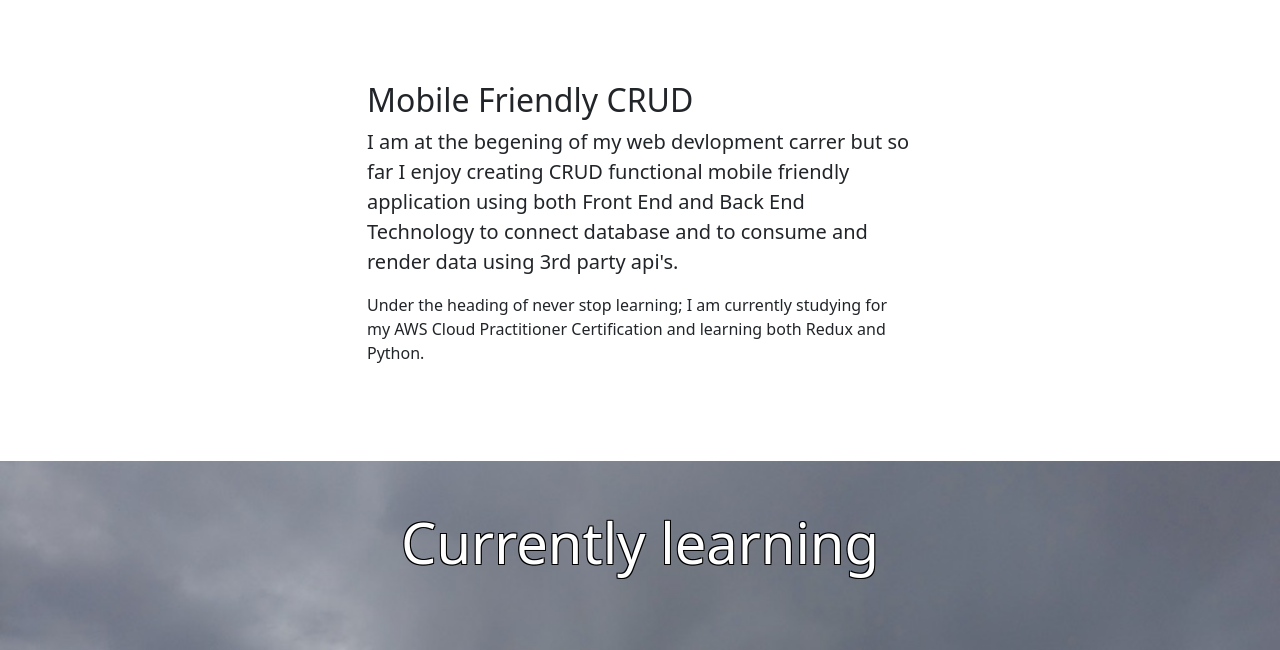
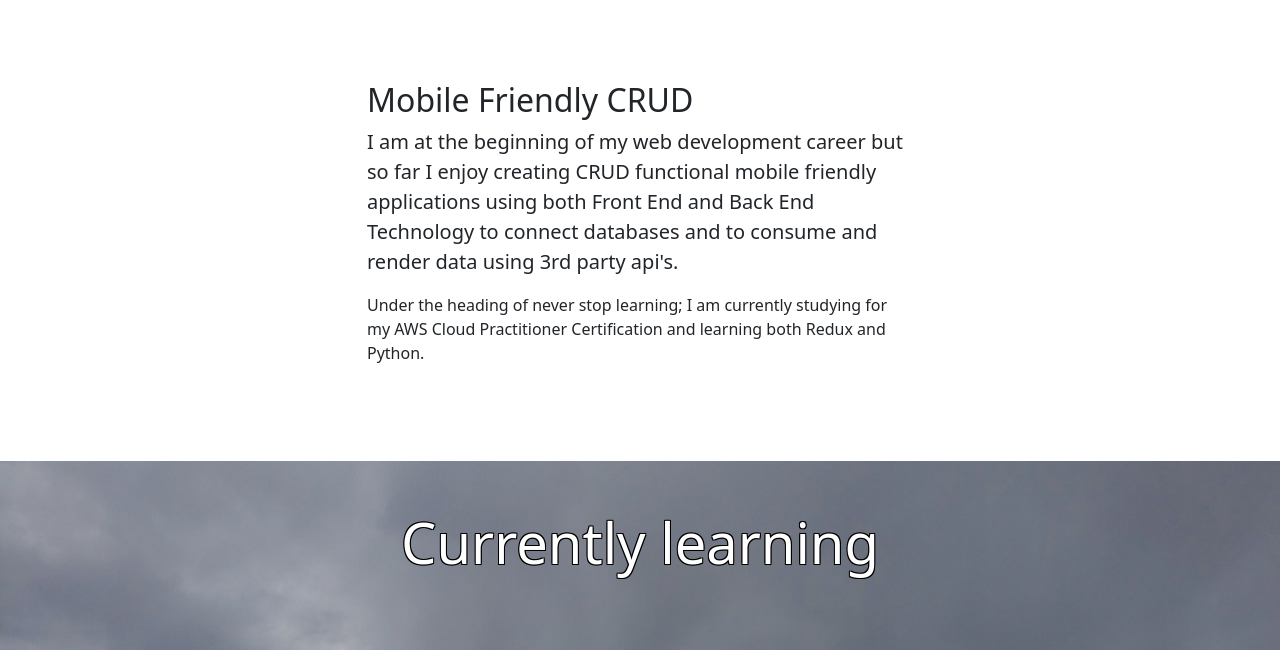
Before and after one commit to letsDoTacos/jwp, a website: page skills.html in a window 1280 px wide. Shown: the part 860-1510 px from the top of the page. Drawn offline with nearby package versions, Linux system fonts and the light colour scheme.

Commit message:
spelling

```diff
--- a/skills.html
+++ b/skills.html
@@ -50,7 +50,7 @@
                 <div class="row justify-content-center">
                     <div class="col-lg-6">
                         <h2>Mobile Friendly CRUD</h2>
-                        <p class="lead">I am at the begening of my web devlopment carrer but so far I enjoy creating CRUD functional mobile friendly application using both Front End and Back End Technology to connect database and to consume and render data using 3rd party api's.</p>
+                        <p class="lead">I am at the beginning of my web development career but so far I enjoy creating CRUD functional mobile friendly applications using both Front End and Back End Technology to connect databases and to consume and render data using 3rd party api's.</p>
                         <p class="mb-0">Under the heading of never stop learning; I am currently studying for my AWS Cloud Practitioner Certification and learning both Redux and Python.</p>
                     </div>
                 </div>
```
